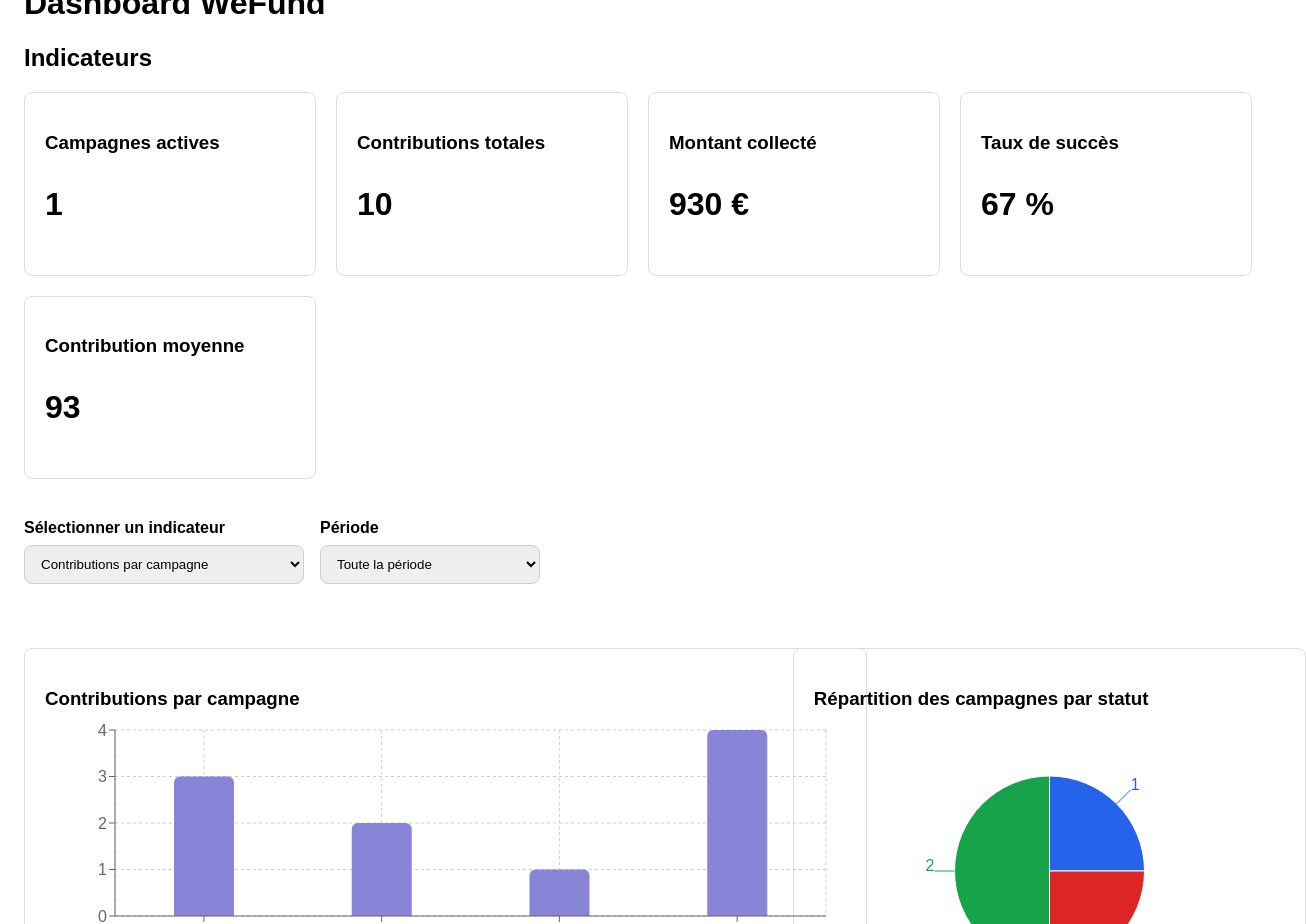
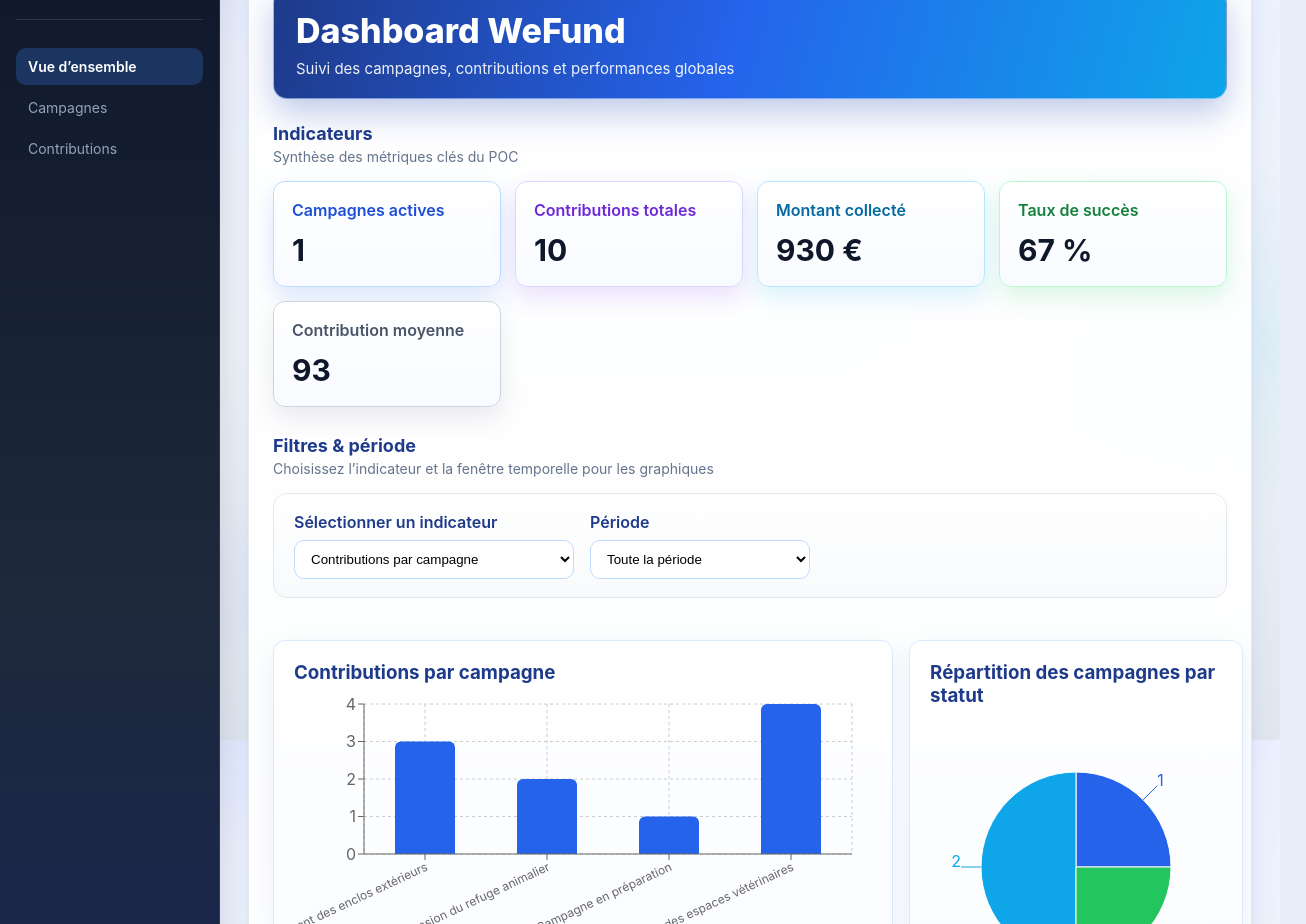
Before and after one commit to sepideh94/QSI-projet, a Next.js app: page /dashboard in a window 1280 px wide. Shown: the part 60-984 px from the top of the page, 1306 px wide, since content can reach past the window. Built offline with nearby package versions, Linux system fonts and the light colour scheme.

Commit message:
Amélioration du dashboard UI - layout et composants (cartes, graphiques, filtres

```diff
--- a/app/dashboard/page.tsx
+++ b/app/dashboard/page.tsx
@@ -1,6 +1,7 @@
 "use client";
 
 import { useEffect, useMemo, useState } from "react";
+import type { CSSProperties } from "react";
 import MetricCard from "@/components/dashboard/MetricCard";
 import PeriodFilter from "@/components/dashboard/PeriodFilter";
 import ContributionsPerCampaignChart from "@/components/charts/ContributionsPerCampaignChart";
@@ -30,27 +31,32 @@
   {
     key: "activeCampaigns" as const,
     title: "Campagnes actives",
-    format: (value: number) => value
+    format: (value: number) => value,
+    tone: "blue" as const
   },
   {
     key: "totalContributions" as const,
     title: "Contributions totales",
-    format: (value: number) => value
+    format: (value: number) => value,
+    tone: "violet" as const
   },
   {
     key: "totalAmount" as const,
     title: "Montant collecté",
-    format: (value: number) => `${value} €`
+    format: (value: number) => `${value} €`,
+    tone: "cyan" as const
   },
   {
     key: "successRate" as const,
     title: "Taux de succès",
-    format: (value: number) => `${value} %`
+    format: (value: number) => `${value} %`,
+    tone: "green" as const
   },
   {
     key: "averageContribution" as const,
     title: "Contribution moyenne",
-    format: (value: number) => value
+    format: (value: number) => value,
+    tone: "slate" as const
   }
 ];
 
@@ -114,42 +120,143 @@
     loadMetrics();
   }, []);
 
+  const shellStyle: CSSProperties = {
+    display: "flex",
+    minHeight: "100vh",
+    width: "100%",
+    maxWidth: "1440px",
+    margin: "0 auto"
+  };
+
+  const sidebarStyle: CSSProperties = {
+    width: "220px",
+    flexShrink: 0,
+    background: "linear-gradient(180deg, #0f172a 0%, #1e293b 55%, #172554 100%)",
+    color: "#e2e8f0",
+    padding: "24px 16px",
+    display: "flex",
+    flexDirection: "column",
+    gap: "8px",
+    borderRight: "1px solid rgba(148, 163, 184, 0.15)",
+    boxShadow: "4px 0 24px rgba(15, 23, 42, 0.12)"
+  };
+
+  const mainStyle: React.CSSProperties = {
+    flex: 1,
+    minWidth: 0,
+    padding: "24px 28px 40px",
+    overflow: "auto"
+  };
+
+  const contentCardStyle: CSSProperties = {
+    background: "rgba(255, 255, 255, 0.92)",
+    backdropFilter: "blur(12px)",
+    borderRadius: "16px",
+    border: "1px solid rgba(226, 232, 240, 0.9)",
+    boxShadow: "0 4px 6px rgba(15, 23, 42, 0.04), 0 12px 40px rgba(30, 64, 175, 0.08)",
+    padding: "24px"
+  };
+
   return (
-    <main
-      style={{
-        padding: "24px",
-        minHeight: "100vh",
-        paddingBottom: "120px"
-      }}
-    >
-      <h1>Dashboard WeFund</h1>
+    <div style={shellStyle}>
+      <aside style={sidebarStyle} aria-label="Navigation">
+        <div style={{ marginBottom: "20px", paddingBottom: "16px", borderBottom: "1px solid rgba(148, 163, 184, 0.2)" }}>
+          <div style={{ fontSize: "11px", letterSpacing: "0.12em", textTransform: "uppercase", color: "#94a3b8", marginBottom: "4px" }}>
+            WeFund
+          </div>
+          <div style={{ fontWeight: 700, fontSize: "18px", color: "#f8fafc" }}>Dashboard SI</div>
+        </div>
+        <nav style={{ display: "flex", flexDirection: "column", gap: "4px" }}>
+          <span
+            style={{
+              padding: "10px 12px",
+              borderRadius: "10px",
+              background: "rgba(59, 130, 246, 0.25)",
+              color: "#fff",
+              fontWeight: 600,
+              fontSize: "14px"
+            }}
+          >
+            Vue d’ensemble
+          </span>
+          <span style={{ padding: "10px 12px", borderRadius: "10px", color: "#94a3b8", fontSize: "14px" }}>
+            Campagnes
+          </span>
+          <span style={{ padding: "10px 12px", borderRadius: "10px", color: "#94a3b8", fontSize: "14px" }}>
+            Contributions
+          </span>
+        </nav>
+        <div style={{ marginTop: "auto", paddingTop: "24px", fontSize: "12px", color: "#64748b" }}>
+          POC · données locales
+        </div>
+      </aside>
 
-      <h2>Indicateurs</h2>
+      <main style={mainStyle}>
+        <div style={contentCardStyle}>
+      <section
+        style={{
+          marginBottom: "24px",
+          padding: "20px 22px",
+          borderRadius: "14px",
+          border: "1px solid rgba(191, 219, 254, 0.6)",
+          background: "linear-gradient(105deg, #1e3a8a 0%, #2563eb 48%, #0ea5e9 100%)",
+          color: "#ffffff",
+          boxShadow: "0 14px 32px rgba(30, 64, 175, 0.28)"
+        }}
+      >
+        <h1 style={{ margin: 0, marginBottom: "8px", fontSize: "clamp(26px, 4vw, 34px)", color: "#ffffff", fontWeight: 800 }}>
+          Dashboard WeFund
+        </h1>
+
+        <p style={{ margin: 0, opacity: 0.92, fontSize: "15px", maxWidth: "640px" }}>
+          Suivi des campagnes, contributions et performances globales
+        </p>
+      </section>
+
+      <h2 style={{ marginTop: 0, marginBottom: "4px", color: "#1e3a8a", fontSize: "18px", fontWeight: 700 }}>
+        Indicateurs
+      </h2>
+      <p style={{ margin: "0 0 16px", color: "#64748b", fontSize: "14px" }}>
+        Synthèse des métriques clés du POC
+      </p>
 
       <div
         style={{
-          display: "flex",
-          gap: "20px",
-          marginTop: "20px",
-          flexWrap: "wrap"
+          display: "grid",
+          gridTemplateColumns: "repeat(auto-fill, minmax(200px, 1fr))",
+          gap: "14px",
+          marginTop: "4px"
         }}
       >
-        {metricCards.map(({ key, title, format }) => (
+        {metricCards.map(({ key, title, format, tone }) => (
           <MetricCard
             key={key}
             title={title}
+            tone={tone}
             value={metrics[key] !== null ? format(metrics[key] as number) : null}
           />
         ))}
       </div>
 
+      <h2 style={{ marginTop: "28px", marginBottom: "4px", color: "#1e3a8a", fontSize: "18px", fontWeight: 700 }}>
+        Filtres & période
+      </h2>
+      <p style={{ margin: "0 0 16px", color: "#64748b", fontSize: "14px" }}>
+        Choisissez l’indicateur et la fenêtre temporelle pour les graphiques
+      </p>
+
       <section
         style={{
-          marginTop: "40px",
+          marginTop: "0",
           display: "flex",
           gap: "16px",
           flexWrap: "wrap",
-          alignItems: "end"
+          alignItems: "end",
+          padding: "18px 20px",
+          border: "1px solid #e2e8f0",
+          borderRadius: "14px",
+          background: "linear-gradient(180deg, #ffffff 0%, #f8fafc 100%)",
+          boxShadow: "inset 0 1px 0 rgba(255,255,255,0.8)"
         }}
       >
         <div>
@@ -158,7 +265,8 @@
             style={{
               display: "block",
               marginBottom: "8px",
-              fontWeight: "bold"
+              fontWeight: 600,
+              color: "#1e3a8a"
             }}
           >
             Sélectionner un indicateur
@@ -172,8 +280,9 @@
             }
             style={{
               padding: "10px 12px",
-              borderRadius: "8px",
-              border: "1px solid #ccc",
+              borderRadius: "10px",
+              border: "1px solid #bfdbfe",
+              background: "#ffffff",
               minWidth: "280px"
             }}
           >
@@ -197,10 +306,10 @@
 
       <section
         style={{
-          marginTop: "24px",
+          marginTop: "22px",
           display: "grid",
           gridTemplateColumns: "65% 35%",
-          columnGap: "8px",
+          columnGap: "16px",
           alignItems: "start"
         }}
       >
@@ -222,12 +331,14 @@
           )}
         </div>
 
-        <div style={{ minWidth: 0, marginLeft: "-40px" }}>
+        <div style={{ minWidth: 0 }}>
           <CampaignStatusDistributionChart
             data={campaignStatusDistributionData}
           />
         </div>
       </section>
-    </main>
+        </div>
+      </main>
+    </div>
   );
 }
--- a/app/globals.css
+++ b/app/globals.css
@@ -1,4 +1,17 @@
 body {
   margin: 0;
-  font-family: Arial, sans-serif;
+  font-family: Inter, system-ui, -apple-system, Segoe UI, Roboto, Arial, sans-serif;
+  min-height: 100vh;
+  color: #0f172a;
+  background-color: #e8eef9;
+  background-image:
+    radial-gradient(ellipse 120% 80% at 50% -20%, rgba(37, 99, 235, 0.18), transparent 50%),
+    radial-gradient(ellipse 80% 50% at 100% 50%, rgba(14, 165, 233, 0.08), transparent 45%),
+    radial-gradient(ellipse 60% 40% at 0% 80%, rgba(99, 102, 241, 0.1), transparent 40%),
+    linear-gradient(180deg, #eef2ff 0%, #f1f5f9 50%, #e2e8f0 100%);
+  background-attachment: fixed;
 }
+
+* {
+  box-sizing: border-box;
+}
--- a/components/charts/CampaignStatusDistributionChart.tsx
+++ b/components/charts/CampaignStatusDistributionChart.tsx
@@ -16,7 +16,7 @@
   }[];
 };
 
-const colors = ["#2563eb", "#16a34a", "#dc2626", "#f59e0b", "#7c3aed", "#6b7280"];
+const colors = ["#2563eb", "#0ea5e9", "#22c55e", "#f59e0b", "#a855f7", "#64748b"];
 
 export default function CampaignStatusDistributionChart({ data }: Props) {
   return (
@@ -24,13 +24,15 @@
       style={{
         width: "100%",
         minHeight: "430px",
-        border: "1px solid #ddd",
-        borderRadius: "8px",
+        border: "1px solid #dbeafe",
+        borderRadius: "12px",
+        background: "linear-gradient(180deg, #ffffff 0%, #f8fbff 100%)",
+        boxShadow: "0 10px 24px rgba(30, 64, 175, 0.08)",
         padding: "20px",
-        marginTop: "40px"
+        marginTop: "20px"
       }}
     >
-      <h3 style={{ marginBottom: "10px" }}>
+      <h3 style={{ margin: 0, marginBottom: "10px", color: "#1e3a8a" }}>
         Répartition des campagnes par statut
       </h3>
 
--- a/components/charts/ContributionsPerCampaignChart.tsx
+++ b/components/charts/ContributionsPerCampaignChart.tsx
@@ -22,15 +22,17 @@
     <div
       style={{
         width: "100%",
-        maxWidth: "820px",
+        maxWidth: "860px",
         height: "430px",
-        border: "1px solid #ddd",
-        borderRadius: "8px",
+        border: "1px solid #dbeafe",
+        borderRadius: "12px",
+        background: "linear-gradient(180deg, #ffffff 0%, #f8fbff 100%)",
+        boxShadow: "0 10px 24px rgba(30, 64, 175, 0.08)",
         padding: "20px",
-        marginTop: "40px"
+        marginTop: "20px"
       }}
     >
-      <h3 style={{ marginBottom: "10px" }}>
+      <h3 style={{ margin: 0, marginBottom: "10px", color: "#1e3a8a" }}>
         Contributions par campagne
       </h3>
 
@@ -56,7 +58,7 @@
 
           <Bar
             dataKey="contributions"
-            fill="#8884d8"
+            fill="#2563eb"
             barSize={60}
             radius={[6, 6, 0, 0]}
           />
--- a/components/dashboard/MetricCard.tsx
+++ b/components/dashboard/MetricCard.tsx
@@ -1,21 +1,37 @@
 type Props = {
   title: string;
   value: string | number | null;
+  tone?: "blue" | "violet" | "cyan" | "green" | "slate";
 };
 
-export default function MetricCard({ title, value }: Props) {
+const tones = {
+  blue: { border: "#bfdbfe", title: "#1d4ed8", glow: "rgba(37, 99, 235, 0.16)" },
+  violet: { border: "#ddd6fe", title: "#6d28d9", glow: "rgba(124, 58, 237, 0.16)" },
+  cyan: { border: "#bae6fd", title: "#0369a1", glow: "rgba(14, 165, 233, 0.16)" },
+  green: { border: "#bbf7d0", title: "#15803d", glow: "rgba(34, 197, 94, 0.16)" },
+  slate: { border: "#cbd5e1", title: "#475569", glow: "rgba(71, 85, 105, 0.12)" }
+};
+
+export default function MetricCard({ title, value, tone = "blue" }: Props) {
+  const styleTone = tones[tone];
+
   return (
     <div
       style={{
-        padding: "20px",
-        border: "1px solid #ddd",
-        borderRadius: "8px",
-        width: "250px",
+        padding: "18px",
+        border: `1px solid ${styleTone.border}`,
+        borderRadius: "12px",
+        width: "100%",
+        minWidth: 0,
+        background: "linear-gradient(180deg, #ffffff 0%, #f8fbff 100%)",
+        boxShadow: `0 10px 24px ${styleTone.glow}`
       }}
     >
-      <h3>{title}</h3>
+      <h3 style={{ margin: 0, fontSize: "16px", fontWeight: 600, color: styleTone.title }}>
+        {title}
+      </h3>
 
-      <p style={{ fontSize: "32px", fontWeight: "bold" }}>
+      <p style={{ margin: "12px 0 0", fontSize: "30px", fontWeight: 700, color: "#0f172a" }}>
         {value !== null ? value : "Chargement..."}
       </p>
     </div>
--- a/components/dashboard/PeriodFilter.tsx
+++ b/components/dashboard/PeriodFilter.tsx
@@ -22,7 +22,8 @@
         style={{
           display: "block",
           marginBottom: "8px",
-          fontWeight: "bold"
+          fontWeight: 600,
+          color: "#1e3a8a"
         }}
       >
         Période
@@ -34,8 +35,9 @@
         onChange={(event) => onChange(event.target.value as PeriodFilterValue)}
         style={{
           padding: "10px 12px",
-          borderRadius: "8px",
-          border: "1px solid #ccc",
+          borderRadius: "10px",
+          border: "1px solid #bfdbfe",
+          background: "#ffffff",
           minWidth: "220px"
         }}
       >
--- a/lib/metrics/index.ts
+++ /dev/null
@@ -1,3 +0,0 @@
-export function countActiveCampaigns(campaigns: any[]) {
-  return campaigns.filter((campaign) => campaign.status === "active").length;
-}
```
Also changed, not shown: components/charts/AmountCollectedPerCampaignChart.tsx (+8 -6 lines), components/charts/TargetAchievementRatePerCampaignChart.tsx (+8 -6 lines).
